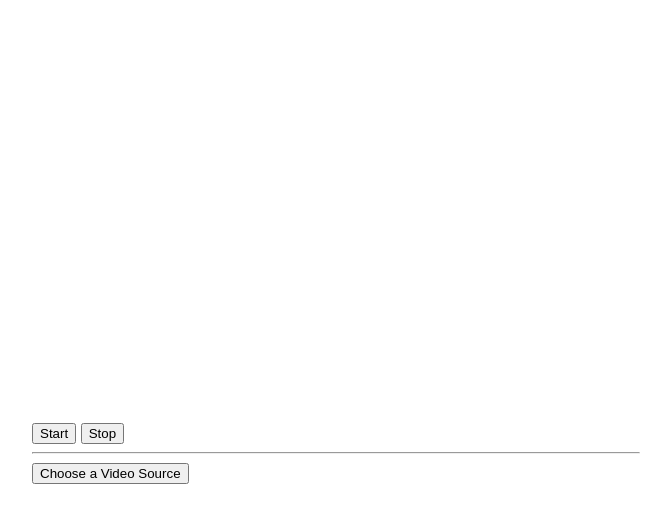
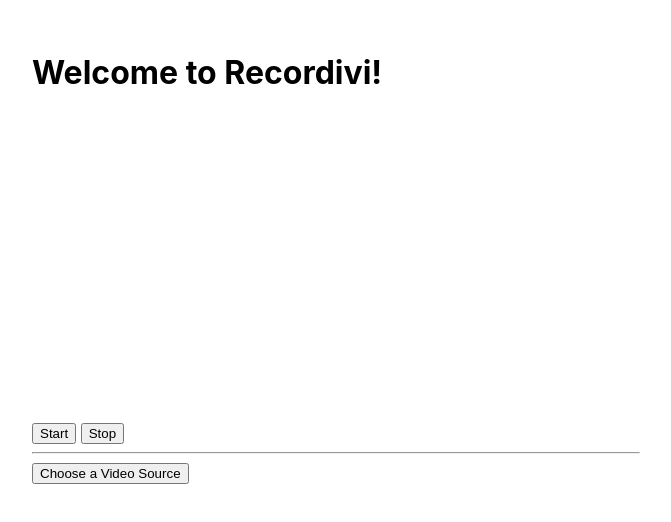
Before and after one commit to divided7/recordivi, an Electron app: page src/index.html in a window 800 px wide. Shown: the whole page, without its empty margins (64-735 px from the left). Drawn offline with Linux system fonts and the light colour scheme.

Commit message:
Excluding Dev Ops

```diff
--- a/src/index.css
+++ b/src/index.css
@@ -9,6 +9,3 @@
   width: 100%;
   height: 100%;
 }
-h1{
-  color:white
-}
--- a/src/index.js
+++ b/src/index.js
@@ -20,8 +20,6 @@
   // and load the index.html of the app.
   mainWindow.loadFile(path.join(__dirname, 'index.html'));
 
-  // Open the DevTools.
-  mainWindow.webContents.openDevTools();
 
   mainWindow.maximize();
   mainWindow.show();
```
